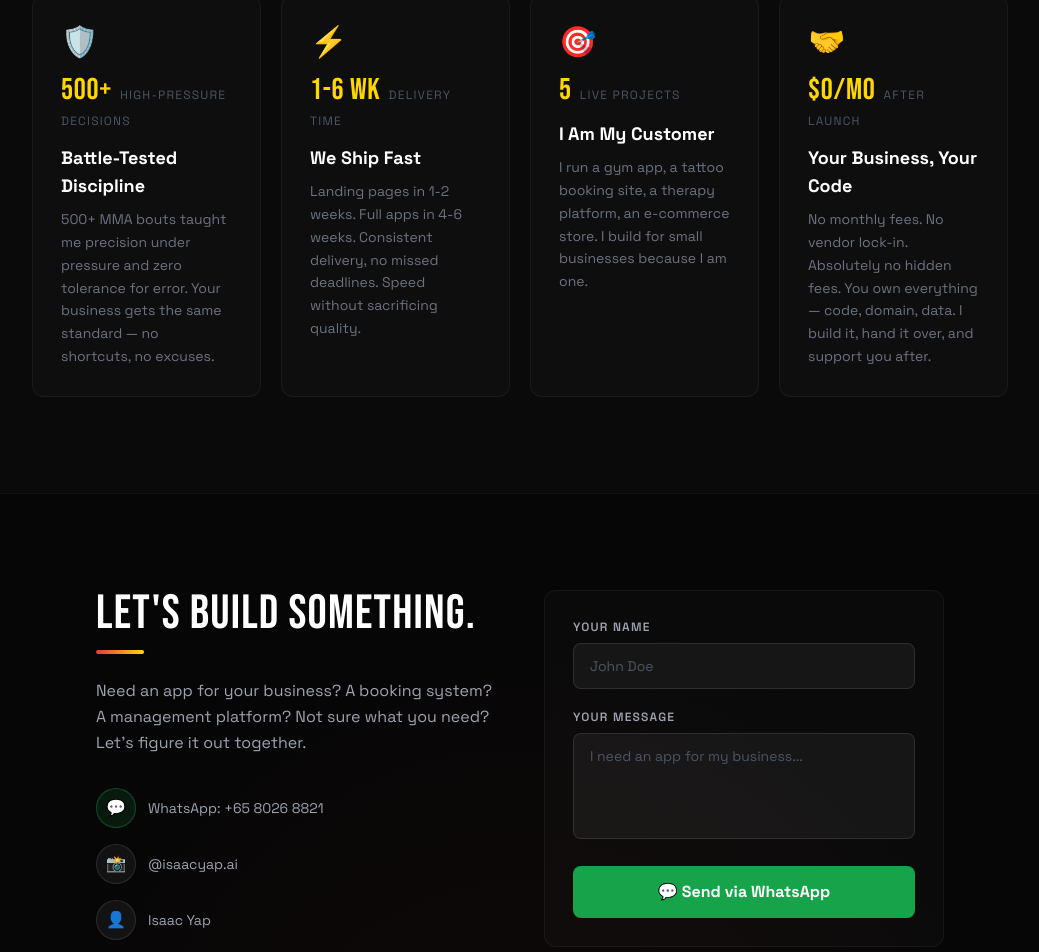
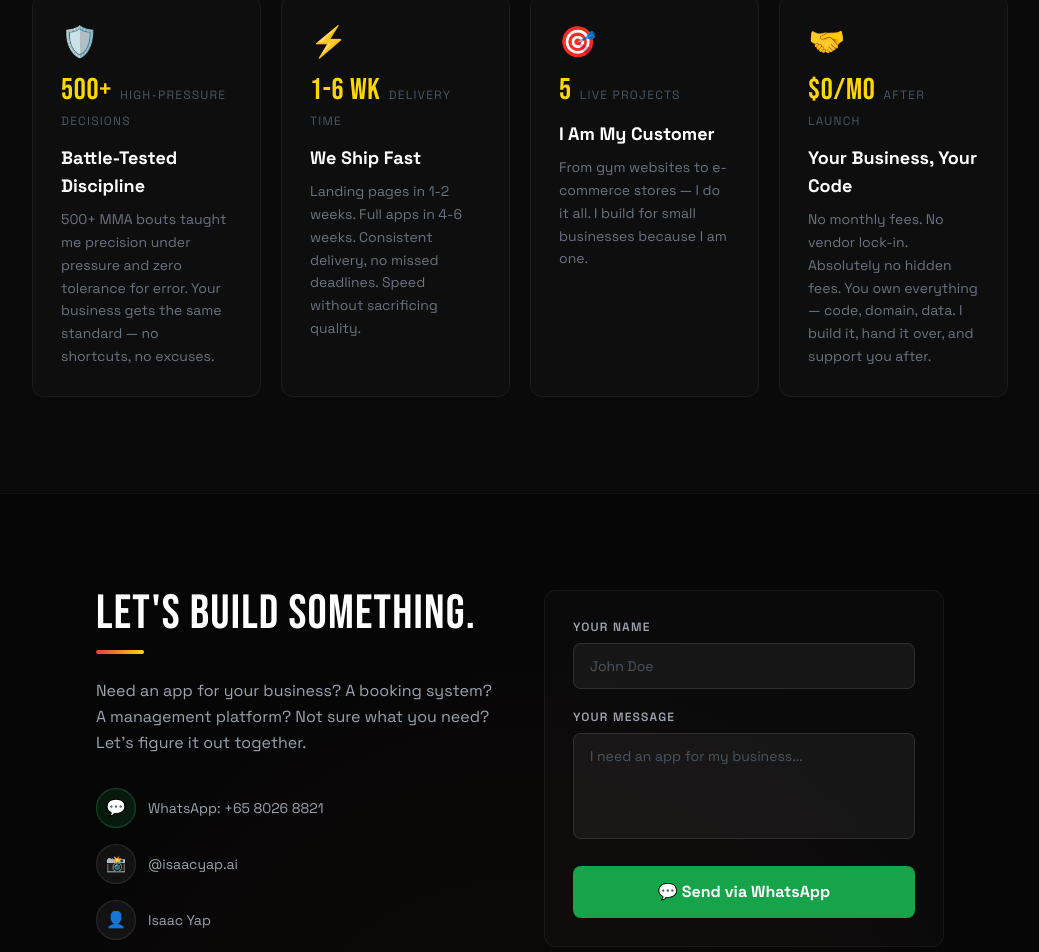
Before and after one commit to IsaacYap90/isaacyap.ai, a React (Vite) app: page / in a window 1280 px wide. Shown: the part 4208-5160 px from the top of the page, without its empty margins (120-1159 px from the left). Built offline with nearby package versions, Linux system fonts and the light colour scheme.

Commit message:
Simplify 'I Am My Customer' copy (Lydia feedback)

```diff
--- a/src/App.jsx
+++ b/src/App.jsx
@@ -329,7 +329,7 @@ const whyMeCards = [
   {
     emoji: '🎯',
     title: 'I Am My Customer',
-    desc: "I run a gym app, a tattoo booking site, a therapy platform, an e-commerce store. I build for small businesses because I am one.",
+    desc: "From gym websites to e-commerce stores — I do it all. I build for small businesses because I am one.",
     stat: '5',
     statLabel: 'live projects',
   },
```
